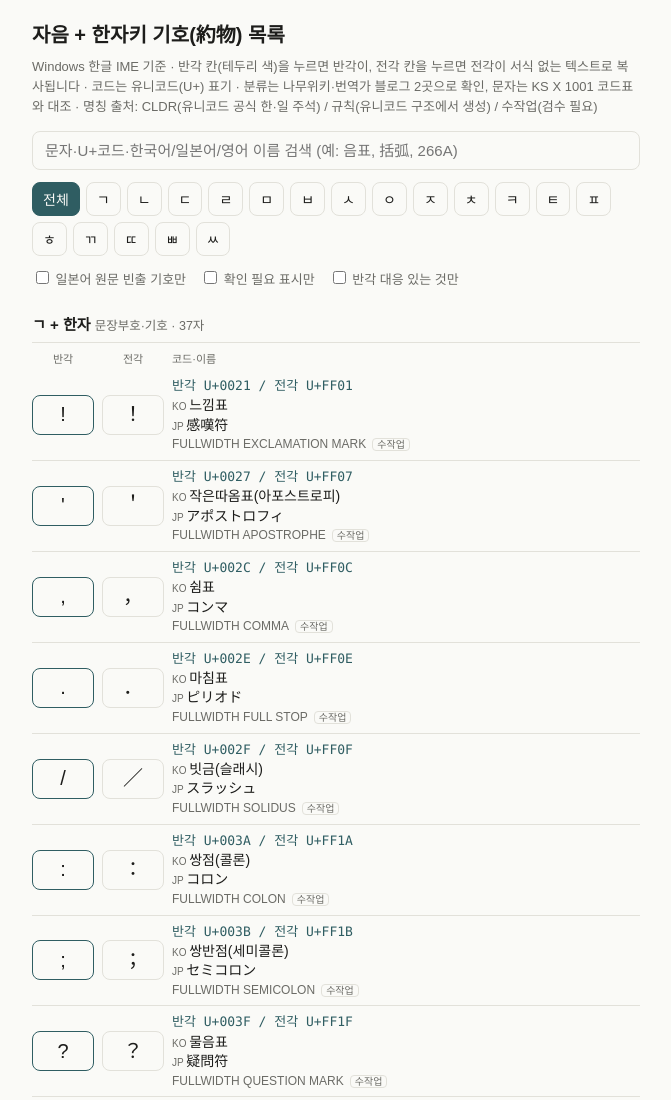
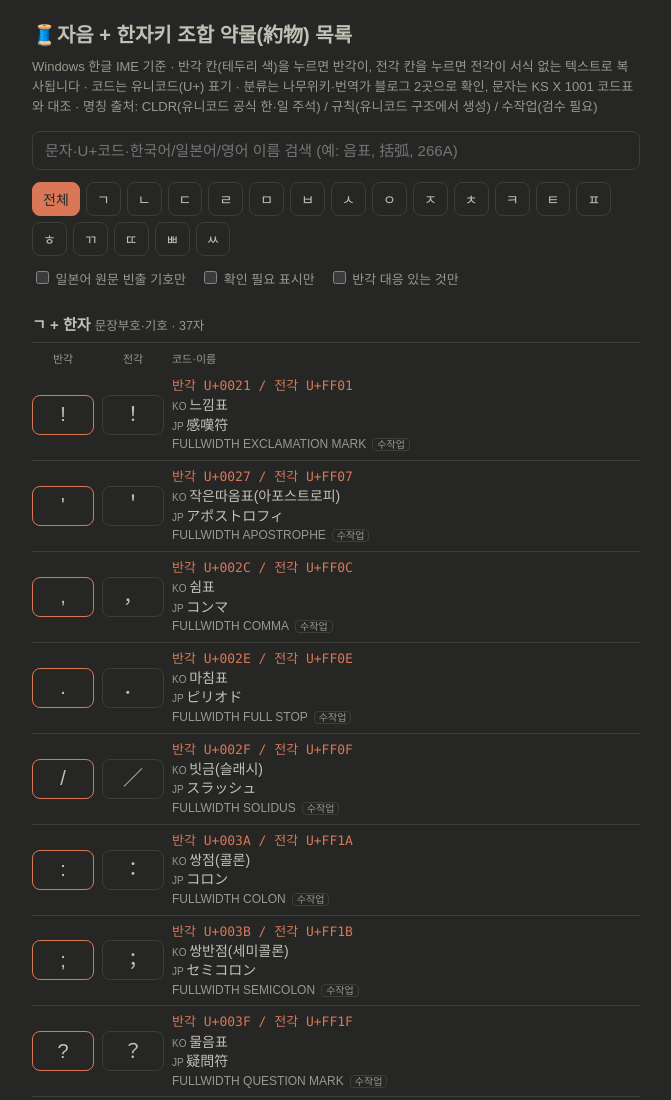
Before and after one commit to traducteurb-create/symbols, a plain HTML site: page index.html in a window 1280 px wide. Shown: the top 1100 px of the page, without its empty margins (304-975 px from the left). Drawn offline with Linux system fonts and the light colour scheme.

Commit message:
Add files via upload

```diff
--- a/index.html
+++ b/index.html
@@ -1,9 +1,9 @@
 <!DOCTYPE html>
 <html lang="ko"><head><meta charset="utf-8"><meta name="viewport" content="width=device-width,initial-scale=1">
-<title>자음+한자키 기호(약물) 목록</title>
+<title>🧵자음 + 한자키 조합 약물(約物) 목록</title>
 <style>
-:root{--bg:#fafaf7;--fg:#1d1d1b;--mut:#6b6b66;--line:#e2e1da;--acc:#2f5d62;--warn:#a4501b}
-@media(prefers-color-scheme:dark){:root{--bg:#171716;--fg:#ecece6;--mut:#9a9a93;--line:#33332f;--acc:#8fc3c8;--warn:#e0a070}}
+:root{color-scheme:dark;--bg:#262624;--fg:#c2c0b6;--mut:#9a988e;--line:#3d3d3a;--acc:#d97757;--warn:#d4a24c}
+input,button{color-scheme:dark}
 *{box-sizing:border-box}body{margin:0;background:var(--bg);color:var(--fg);font:15px/1.55 "Source Han Sans K","Noto Sans KR","Malgun Gothic",sans-serif}
 main{max-width:640px;margin:0 auto;padding:20px 16px 60px}
 h1{font-size:20px;margin:0 0 6px}p.s{color:var(--mut);margin:0 0 14px;font-size:13px}
@@ -21,7 +21,7 @@ section{margin-top:22px}h2{font-size:15px;margin:0 0 8px;padding-bottom:6px;bord
 .j{font-size:11px;border:1px solid var(--line);border-radius:4px;padding:0 4px;margin-left:6px;color:var(--mut)}
 #toast{position:fixed;bottom:18px;left:50%;transform:translateX(-50%);background:var(--fg);color:var(--bg);padding:8px 14px;border-radius:8px;opacity:0;transition:.2s;pointer-events:none;font-size:13px}
 </style></head><body><main>
-<h1>자음 + 한자키 기호(約物) 목록</h1>
+<h1>🧵자음 + 한자키 조합 약물(約物) 목록</h1>
 <p class="s">Windows 한글 IME 기준 · 반각 칸(테두리 색)을 누르면 반각이, 전각 칸을 누르면 전각이 서식 없는 텍스트로 복사됩니다 · 코드는 유니코드(U+) 표기 · 분류는 나무위키·번역가 블로그 2곳으로 확인, 문자는 KS X 1001 코드표와 대조 · 명칭 출처: CLDR(유니코드 공식 한·일 주석) / 규칙(유니코드 구조에서 생성) / 수작업(검수 필요)</p>
 <input id="q" placeholder="문자·U+코드·한국어/일본어/영어 이름 검색 (예: 음표, 括弧, 266A)">
 <div class="keys" id="keys"></div>
```
